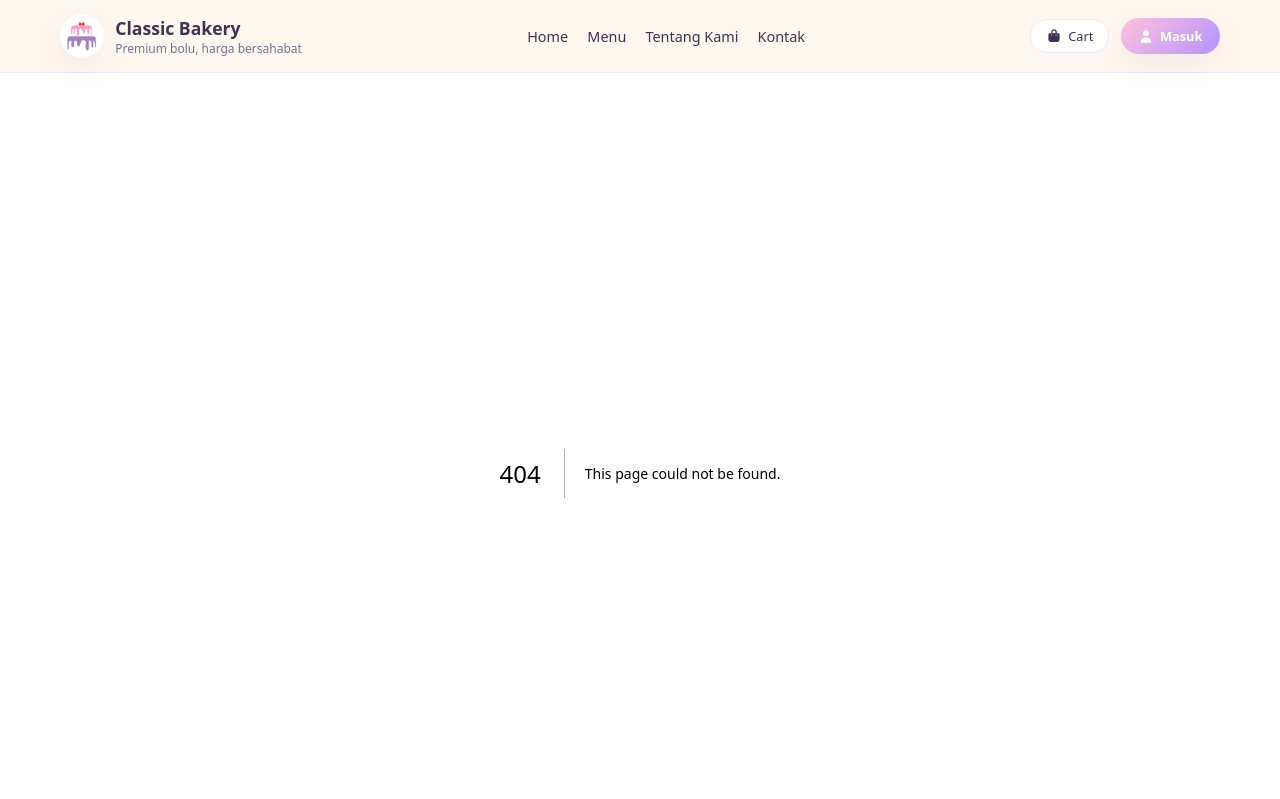
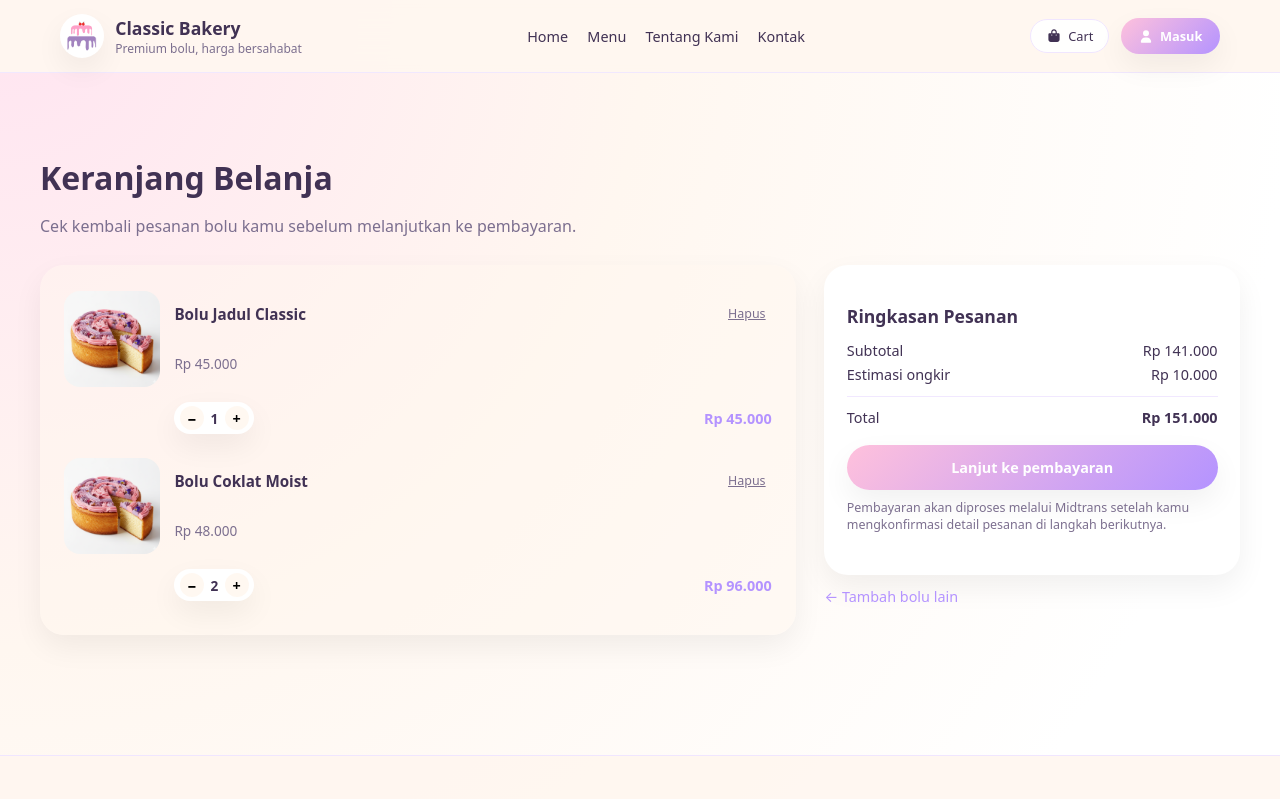
Before and after one commit to wandaazhar007/frontend-classic-bakery, a Next.js app: page /cart in a window 1280 px wide. Before the commit this address had no page. Shown: the top 799 px of the page. Built offline with nearby package versions, Linux system fonts and the light colour scheme.

Commit message:
wanda: add cart page

```diff
--- /dev/null
+++ b/app/cart/CartPage.module.scss
@@ -0,0 +1,260 @@
+@use "../styles/variables" as *;
+
+.section {
+  padding: 3rem 1.5rem 4rem;
+
+  @media (min-width: $bp-md) {
+    padding: 3.5rem 1.5rem 4.5rem;
+  }
+}
+
+.inner {
+  max-width: $max-width;
+  margin: 0 auto;
+}
+
+.header {
+  margin-bottom: 1.8rem;
+}
+
+.heading {
+  font-size: 1.8rem;
+  font-weight: 700;
+  margin-bottom: 0.4rem;
+
+  @media (min-width: $bp-md) {
+    font-size: 2rem;
+  }
+}
+
+.tagline {
+  font-size: 0.95rem;
+  color: $color-text-muted;
+
+  @media (min-width: $bp-md) {
+    font-size: 1rem;
+  }
+}
+
+/* Layout: items + summary */
+
+.layout {
+  display: grid;
+  gap: 1.8rem;
+
+  @media (min-width: $bp-lg) {
+    grid-template-columns: minmax(0, 2fr) minmax(0, 1.1fr);
+    align-items: flex-start;
+  }
+}
+
+/* Items panel */
+
+.itemsPanel {
+  background: rgba($color-cream, 0.5);
+  border-radius: $radius-lg;
+  padding: 1.3rem 1.2rem;
+  box-shadow: $shadow-soft;
+
+  @media (min-width: $bp-md) {
+    padding: 1.6rem 1.5rem;
+  }
+}
+
+.emptyState {
+  text-align: center;
+  font-size: 0.95rem;
+  color: $color-text-muted;
+}
+
+.linkProducts {
+  display: inline-block;
+  margin-top: 0.4rem;
+  font-size: 0.9rem;
+  color: $color-purple;
+  text-decoration: underline;
+}
+
+.itemsList {
+  list-style: none;
+  margin: 0;
+  padding: 0;
+  display: flex;
+  flex-direction: column;
+  gap: 1rem;
+}
+
+.itemRow {
+  display: flex;
+  gap: 0.9rem;
+}
+
+.itemImageWrapper {
+  position: relative;
+  width: 96px;
+  height: 96px;
+  border-radius: $radius-md;
+  overflow: hidden;
+  background: $color-cream;
+
+  img {
+    object-fit: cover;
+  }
+}
+
+.itemInfo {
+  flex: 1;
+  display: flex;
+  flex-direction: column;
+  gap: 0.25rem;
+}
+
+.itemHeader {
+  display: flex;
+  justify-content: space-between;
+  align-items: center;
+  gap: 0.6rem;
+}
+
+.itemName {
+  font-size: 0.95rem;
+  font-weight: 600;
+}
+
+.removeBtn {
+  border: none;
+  background: transparent;
+  font-size: 0.78rem;
+  color: $color-text-muted;
+  cursor: pointer;
+  text-decoration: underline;
+}
+
+.itemPrice {
+  font-size: 0.85rem;
+  color: $color-text-muted;
+}
+
+.itemFooter {
+  display: flex;
+  justify-content: space-between;
+  align-items: center;
+  margin-top: 0.25rem;
+}
+
+.qtyControls {
+  display: inline-flex;
+  align-items: center;
+  gap: 0.4rem;
+  background: $color-white;
+  border-radius: $radius-pill;
+  padding: 0.25rem 0.35rem;
+  box-shadow: $shadow-soft;
+}
+
+.qtyControls button {
+  width: 24px;
+  height: 24px;
+  border-radius: 999px;
+  border: none;
+  background: rgba($color-cream, 0.9);
+  font-size: 0.9rem;
+  font-weight: 700;
+  cursor: pointer;
+}
+
+.qtyControls span {
+  font-size: 0.85rem;
+  font-weight: 600;
+}
+
+.itemTotal {
+  font-size: 0.9rem;
+  font-weight: 600;
+  color: $color-purple;
+}
+
+/* Summary panel */
+
+.summaryPanel {
+  display: flex;
+  flex-direction: column;
+  gap: 0.8rem;
+}
+
+.summaryCard {
+  background: $color-white;
+  border-radius: $radius-lg;
+  padding: 1.3rem 1.2rem 1.5rem;
+  box-shadow: $shadow-soft;
+
+  @media (min-width: $bp-md) {
+    padding: 1.5rem 1.4rem 1.8rem;
+  }
+}
+
+.summaryHeading {
+  font-size: 1.1rem;
+  font-weight: 700;
+  margin-bottom: 0.8rem;
+}
+
+.summaryRow {
+  display: flex;
+  justify-content: space-between;
+  font-size: 0.9rem;
+  margin-bottom: 0.35rem;
+}
+
+.summaryDivider {
+  height: 1px;
+  background: rgba($color-border-soft, 0.9);
+  margin: 0.7rem 0;
+}
+
+.summaryTotal span:last-child {
+  font-weight: 700;
+}
+
+.checkoutBtn {
+  margin-top: 0.8rem;
+  width: 100%;
+  border-radius: $radius-pill;
+  border: none;
+  padding: 0.8rem 0.9rem;
+  font-size: 0.9rem;
+  font-weight: 600;
+  cursor: pointer;
+  background: linear-gradient(135deg, $color-pink, $color-purple);
+  color: $color-white;
+  box-shadow: $shadow-soft;
+
+  &:disabled {
+    opacity: 0.5;
+    cursor: not-allowed;
+  }
+}
+
+.summaryNote {
+  margin-top: 0.6rem;
+  font-size: 0.78rem;
+  color: $color-text-muted;
+}
+
+.backToProducts {
+  font-size: 0.9rem;
+  color: $color-purple;
+  text-decoration: none;
+}
+
+/* Mobile tweaks */
+
+@media (max-width: $bp-md) {
+  .itemRow {
+    align-items: flex-start;
+  }
+
+  .summaryPanel {
+    order: -1;
+  }
+}
--- /dev/null
+++ b/app/cart/page.tsx
@@ -0,0 +1,191 @@
+"use client";
+
+import { useState, useMemo } from "react";
+import Image from "next/image";
+import Link from "next/link";
+import styles from "./CartPage.module.scss";
+
+type CartItem = {
+  id: number;
+  name: string;
+  price: number; // in Rupiah
+  image: string;
+  qty: number;
+};
+
+const INITIAL_ITEMS: CartItem[] = [
+  {
+    id: 1,
+    name: "Bolu Jadul Classic",
+    price: 45000,
+    image: "/images/kue-bolu-1.png",
+    qty: 1,
+  },
+  {
+    id: 2,
+    name: "Bolu Coklat Moist",
+    price: 48000,
+    image: "/images/kue-bolu-1.png",
+    qty: 2,
+  },
+];
+
+function formatRupiah(value: number) {
+  return `Rp ${value.toLocaleString("id-ID")}`;
+}
+
+export default function CartPage() {
+  const [items, setItems] = useState<CartItem[]>(INITIAL_ITEMS);
+
+  const handleIncrease = (id: number) => {
+    setItems((prev) =>
+      prev.map((item) =>
+        item.id === id ? { ...item, qty: item.qty + 1 } : item
+      )
+    );
+  };
+
+  const handleDecrease = (id: number) => {
+    setItems((prev) =>
+      prev
+        .map((item) =>
+          item.id === id ? { ...item, qty: item.qty - 1 } : item
+        )
+        .filter((item) => item.qty > 0)
+    );
+  };
+
+  const handleRemove = (id: number) => {
+    setItems((prev) => prev.filter((item) => item.id !== id));
+  };
+
+  const subtotal = useMemo(
+    () => items.reduce((sum, item) => sum + item.price * item.qty, 0),
+    [items]
+  );
+
+  const deliveryFee = items.length === 0 ? 0 : 10000;
+  const total = subtotal + deliveryFee;
+
+  return (
+    <section className={styles.section}>
+      <div className={styles.inner}>
+        <header className={styles.header}>
+          <h1 className={styles.heading}>Keranjang Belanja</h1>
+          <p className={styles.tagline}>
+            Cek kembali pesanan bolu kamu sebelum melanjutkan ke pembayaran.
+          </p>
+        </header>
+
+        <div className={styles.layout}>
+          {/* LEFT: Cart items */}
+          <div className={styles.itemsPanel}>
+            {items.length === 0 ? (
+              <div className={styles.emptyState}>
+                <p>Keranjangmu masih kosong.</p>
+                <Link href="/products" className={styles.linkProducts}>
+                  Lihat semua produk
+                </Link>
+              </div>
+            ) : (
+              <ul className={styles.itemsList}>
+                {items.map((item) => (
+                  <li key={item.id} className={styles.itemRow}>
+                    <div className={styles.itemImageWrapper}>
+                      <Image
+                        src={item.image}
+                        alt={item.name}
+                        fill
+                        sizes="96px"
+                      />
+                    </div>
+
+                    <div className={styles.itemInfo}>
+                      <div className={styles.itemHeader}>
+                        <h2 className={styles.itemName}>{item.name}</h2>
+                        <button
+                          type="button"
+                          className={styles.removeBtn}
+                          onClick={() => handleRemove(item.id)}
+                        >
+                          Hapus
+                        </button>
+                      </div>
+
+                      <p className={styles.itemPrice}>
+                        {formatRupiah(item.price)}
+                      </p>
+
+                      <div className={styles.itemFooter}>
+                        <div className={styles.qtyControls}>
+                          <button
+                            type="button"
+                            onClick={() => handleDecrease(item.id)}
+                          >
+                            −
+                          </button>
+                          <span>{item.qty}</span>
+                          <button
+                            type="button"
+                            onClick={() => handleIncrease(item.id)}
+                          >
+                            +
+                          </button>
+                        </div>
+
+                        <p className={styles.itemTotal}>
+                          {formatRupiah(item.price * item.qty)}
+                        </p>
+                      </div>
+                    </div>
+                  </li>
+                ))}
+              </ul>
+            )}
+          </div>
+
+          {/* RIGHT: Summary */}
+          <aside className={styles.summaryPanel}>
+            <div className={styles.summaryCard}>
+              <h2 className={styles.summaryHeading}>Ringkasan Pesanan</h2>
+
+              <div className={styles.summaryRow}>
+                <span>Subtotal</span>
+                <span>{formatRupiah(subtotal)}</span>
+              </div>
+
+              <div className={styles.summaryRow}>
+                <span>Estimasi ongkir</span>
+                <span>{deliveryFee === 0 ? "-" : formatRupiah(deliveryFee)}</span>
+              </div>
+
+              <div className={styles.summaryDivider} />
+
+              <div className={`${styles.summaryRow} ${styles.summaryTotal}`}>
+                <span>Total</span>
+                <span>{formatRupiah(total)}</span>
+              </div>
+
+              <button
+                type="button"
+                className={styles.checkoutBtn}
+                disabled={items.length === 0}
+              >
+                Lanjut ke pembayaran
+              </button>
+
+              <p className={styles.summaryNote}>
+                Pembayaran akan diproses melalui Midtrans setelah kamu
+                mengkonfirmasi detail pesanan di langkah berikutnya.
+              </p>
+            </div>
+
+            <Link href="/products" className={styles.backToProducts}>
+              ← Tambah bolu lain
+            </Link>
+          </aside>
+        </div>
+      </div>
+    </section>
+  );
+}
```
